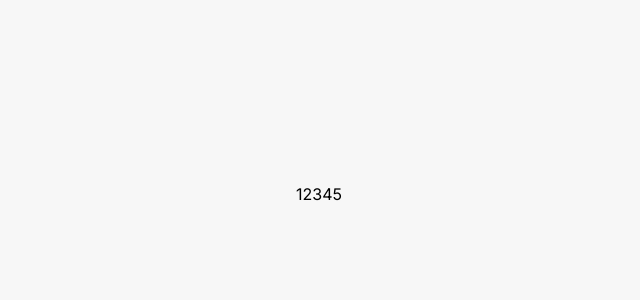
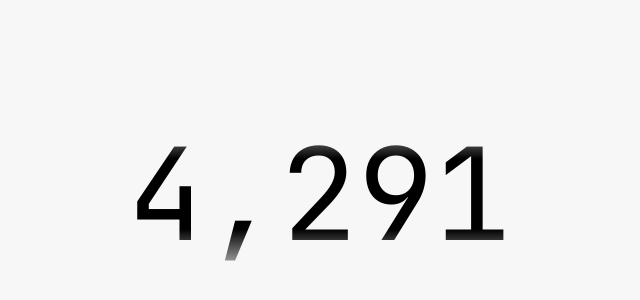
Before and after one commit to sushanyadav/animated-counter, a Next.js app: page / in a window 1280 px wide. Shown: the part 206-506 px from the top of the page, without its empty margins (321-961 px from the left). Built offline with nearby package versions, Linux system fonts and the light colour scheme.

Commit message:
feat: add animated counter

```diff
--- a/package.json
+++ b/package.json
@@ -14,7 +14,8 @@
     "next": "14.2.4",
     "react": "^18",
     "react-dom": "^18",
-    "tailwind-merge": "^2.3.0"
+    "tailwind-merge": "^2.3.0",
+    "usehooks-ts": "^3.1.0"
   },
   "devDependencies": {
     "@types/node": "^20",
--- a/src/app/page.tsx
+++ b/src/app/page.tsx
@@ -1,3 +1,14 @@
+"use client";
+
+import AnimatedCounterProvider from "@/components/AnimatedCounterProvider";
+import { Counter } from "@/components/Counter";
+
 export default function Home() {
-  return <main className="min-h-screen grid place-items-center">12345</main>;
+  return (
+    <main className="min-h-screen grid place-items-center">
+      <AnimatedCounterProvider>
+        <Counter />
+      </AnimatedCounterProvider>
+    </main>
+  );
 }
--- /dev/null
+++ b/src/components/AnimatedCounterProvider.tsx
@@ -0,0 +1,97 @@
+import { makeFriendly } from "@/functions/makeFriendly";
+import { usePrevious } from "@/hooks/usePrevious.";
+import {
+  PropsWithChildren,
+  createContext,
+  useContext,
+  useEffect,
+  useState,
+} from "react";
+import { useMediaQuery } from "usehooks-ts";
+
+interface AnimatedCounterProviderProps {}
+
+// For inferring return type
+const useAnimatedCounterValues = () => {
+  const [number, setNumber] = useState(4291);
+  const [isFormatted, setFormatted] = useState(true);
+  const [isTyping, setTyping] = useState(false);
+
+  useEffect(() => {
+    const changeVal = (e: WheelEvent) => {
+      if (e.deltaY > 0) {
+        setNumber((prev) => Number(prev) - 1);
+      } else {
+        setNumber((prev) => Number(prev) + 1);
+      }
+    };
+    window.addEventListener("wheel", changeVal);
+
+    return () => {
+      window.removeEventListener("wheel", changeVal);
+    };
+  }, []);
+
+  const isMobile = useMediaQuery("(max-width: 640px)");
+
+  const fontSize = isMobile ? 48 : 128;
+  const padding = isMobile ? 12 : 24;
+  const height = fontSize + padding;
+
+  const isNegative = number < 0;
+
+  const positiveNumber = isNegative ? number * -1 : number;
+
+  const numArray = isFormatted
+    ? positiveNumber < 9999
+      ? new Intl.NumberFormat().format(number).split("")
+      : isNegative
+      ? ["-", ...makeFriendly(positiveNumber).split("")]
+      : makeFriendly(positiveNumber).split("")
+    : number.toString().split("");
+
+  const prevNum = usePrevious(number);
+  const isIncreasing = prevNum ? prevNum < number : false;
+  const isDecreasing = prevNum ? prevNum > number : false;
+
+  return {
+    numArray,
+    isTyping,
+    fontSize,
+    padding,
+    height,
+    isIncreasing,
+    isDecreasing,
+    isNegative,
+  };
+};
+
+type AnimatedCounterProviderContext = ReturnType<
+  typeof useAnimatedCounterValues
+>;
+
+const AnimatedCounterContext = createContext<
+  Partial<AnimatedCounterProviderContext> | undefined
+>(undefined);
+
+export const AnimatedCounterProvider = ({
+  children,
+}: PropsWithChildren<AnimatedCounterProviderProps>) => {
+  const values = useAnimatedCounterValues();
+
+  return (
+    <AnimatedCounterContext.Provider value={values}>
+      {children}
+    </AnimatedCounterContext.Provider>
+  );
+};
+
+export const useAnimatedCounter = () => {
+  const context = useContext(AnimatedCounterContext);
+  if (context === undefined) {
+    throw new Error("useAnimatedCounter was used outside of its Provider");
+  }
+  return context as AnimatedCounterProviderContext;
+};
+
+export default AnimatedCounterProvider;
--- /dev/null
+++ b/src/components/Counter.tsx
@@ -0,0 +1,50 @@
+import { cn } from "@/functions/cn";
+import { isNumeric } from "@/functions/isNumeric";
+import { motion } from "framer-motion";
+import { useAnimatedCounter } from "./AnimatedCounterProvider";
+import { DigitColumn } from "./DigitColumn";
+
+export const Counter = () => {
+  const { numArray, fontSize, height, padding } = useAnimatedCounter();
+
+  const transition = {
+    layout: {
+      type: "spring",
+      damping: 20,
+      stiffness: 200,
+    },
+  };
+
+  return (
+    <motion.span
+      layout="position"
+      transition={transition}
+      style={{
+        fontSize: `${fontSize}px`,
+        height: `${height + padding}px`,
+      }}
+      className={cn(
+        "flex overflow-hidden font-mono w-fit mx-auto items-center justify-center leading-text-white",
+        "[mask-image:linear-gradient(to_bottom,_transparent,_black_30%,_black_calc(100%_-_30%),_transparent)]",
+        "[-webkit-mask-image:linear-gradient(to_bottom,_transparent,_black_30%,_black_calc(100%_-_30%),_transparent)]"
+      )}
+    >
+      {numArray.map((_digit, index) => {
+        // check if the digit is not a number
+        if (!isNumeric(_digit)) {
+          return <span key={index}>{_digit}</span>;
+        }
+
+        const digit = +_digit; // convert string to number
+
+        return (
+          <DigitColumn
+            key={index}
+            debug={index === numArray.length - 1} // just for debugging - console logs (logging last column)
+            digit={digit}
+          />
+        );
+      })}
+    </motion.span>
+  );
+};
--- /dev/null
+++ b/src/components/Digit.tsx
@@ -0,0 +1,29 @@
+import { MotionValue, motion, useTransform } from "framer-motion";
+
+interface NumberProps {
+  mv: MotionValue<number>;
+  height: number;
+  number: number;
+}
+
+export const Digit = ({ mv, height, number }: NumberProps) => {
+  let y = useTransform(mv, (latest) => {
+    const b = latest % 10;
+
+    const offset = (10 + number - b) % 10;
+    let memo = offset * height;
+
+    if (offset > 5) memo = memo - 10 * height;
+
+    return memo;
+  });
+
+  return (
+    <motion.span
+      style={{ y }}
+      className={`absolute number inset-0 flex items-center justify-center`}
+    >
+      {number}
+    </motion.span>
+  );
+};
--- /dev/null
+++ b/src/components/DigitColumn.tsx
@@ -0,0 +1,88 @@
+import { useAnimate, useSpring } from "framer-motion";
+import { useEffect } from "react";
+import { useAnimatedCounter } from "./AnimatedCounterProvider";
+import { Digit } from "./Digit";
+
+// TO PREVENT BLUR ANIMATION ON WINDOW LOAD
+let initialAnimate = false;
+
+export const DigitColumn = ({
+  debug,
+  digit,
+}: {
+  debug: boolean;
+  digit: number;
+}) => {
+  const { isTyping, height, isDecreasing, isIncreasing, isNegative } =
+    useAnimatedCounter();
+
+  const [scope, animate] = useAnimate();
+
+  let animatedValue = useSpring(digit, {
+    stiffness: 300,
+    damping: 30,
+  });
+
+  useEffect(() => {
+    if (!initialAnimate) {
+      setTimeout(() => (initialAnimate = true), 0);
+      return;
+    }
+
+    animate(
+      ".number",
+      {
+        filter: ["blur(4.5px)", "blur(0px)"],
+        scale: [0.6, 1],
+      },
+      {
+        duration: 0.6,
+      }
+    );
+  }, [animate, digit]);
+
+  useEffect(() => {
+    if (isTyping) return;
+
+    animatedValue.set(digit);
+  }, [animatedValue, digit, isTyping]);
+
+  useEffect(() => {
+    const _prev = animatedValue.getPrevious();
+    const prev = Math.round(_prev);
+    const diff = digit - prev;
+
+    const increasingVal = digit - 10 - diff;
+    const decreasingVal = digit + 10 - diff;
+
+    if (isNegative) {
+      if (diff > 0 && isIncreasing) {
+        animatedValue.jump(decreasingVal);
+      }
+      if (diff < 0 && isDecreasing) {
+        animatedValue.jump(increasingVal);
+      }
+      return;
+    }
+
+    if (diff < 0 && isIncreasing) {
+      animatedValue.jump(increasingVal);
+    }
+
+    if (diff > 0 && isDecreasing) {
+      animatedValue.jump(decreasingVal);
+    }
+  }, [animatedValue, debug, isDecreasing, isIncreasing, isNegative, digit]);
+
+  return (
+    <div
+      ref={scope}
+      style={{ height }}
+      className="relative w-[1ch] tabular-nums"
+    >
+      {Array.from({ length: 10 }, (_, i) => i).map((i) => (
+        <Digit height={height} key={i} mv={animatedValue} number={i} />
+      ))}
+    </div>
+  );
+};
--- /dev/null
+++ b/src/functions/isNumeric.ts
@@ -0,0 +1,6 @@
+export function isNumeric(str: string | number) {
+  return (
+    !isNaN(str as number) && // use type coercion to parse the _entirety_ of the string (`parseFloat` alone does not do this)...
+    !isNaN(parseFloat(str as string))
+  ); // ...and ensure strings of whitespace fail
+}
--- /dev/null
+++ b/src/functions/makeFriendly.ts
@@ -0,0 +1,9 @@
+function intlFormat(num: number) {
+  return new Intl.NumberFormat().format(Math.round(num * 10) / 10);
+}
+
+export function makeFriendly(num: number) {
+  if (num >= 1000000) return (num / 1000000).toFixed(2) + "M";
+  if (num >= 1000) return intlFormat(num / 1000) + "k";
+  return intlFormat(num);
+}
--- /dev/null
+++ b/src/hooks/usePrevious..ts
@@ -0,0 +1,9 @@
+import { useRef, useEffect } from "react";
+
+export const usePrevious = <T>(value: T) => {
+  const ref = useRef<T | null>(null);
+  useEffect(() => {
+    ref.current = value;
+  });
+  return ref.current;
+};
```
Also changed, not shown: 1 other file (tests, documents, lock files or other folders).
